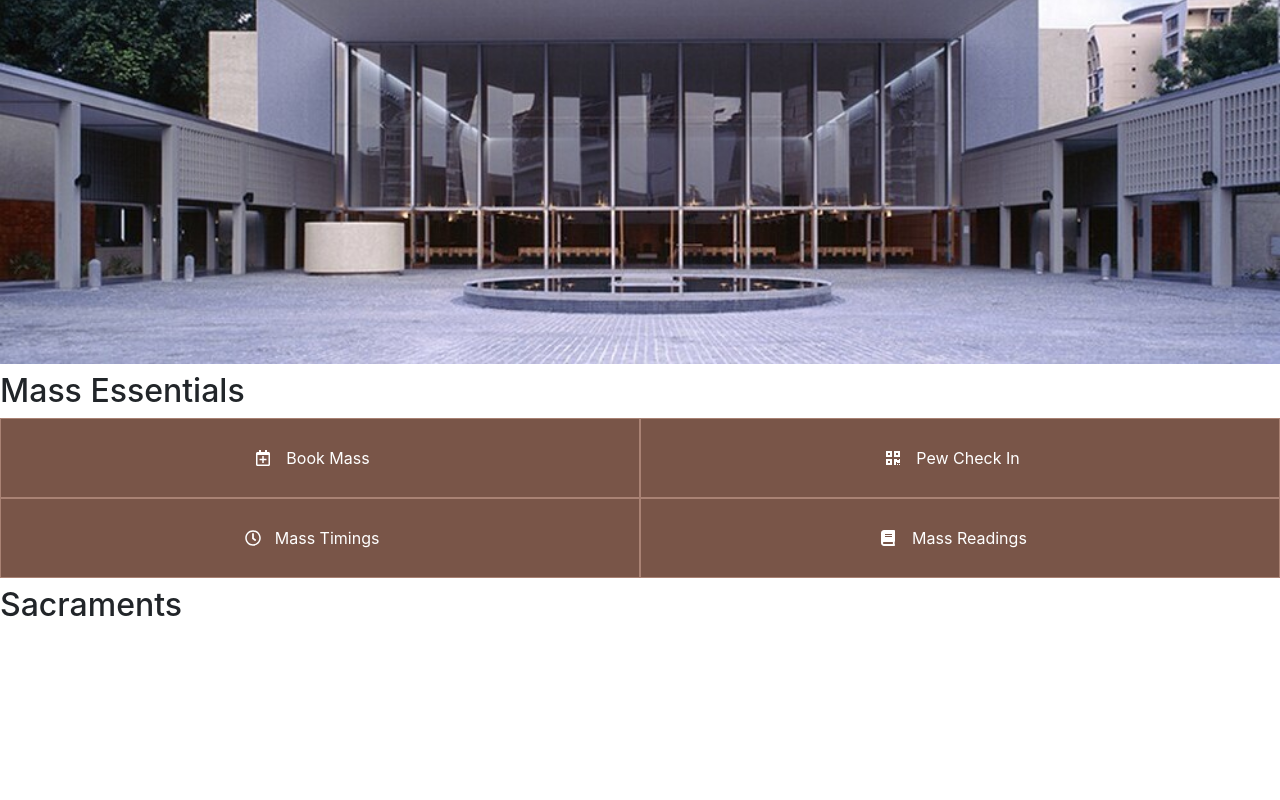
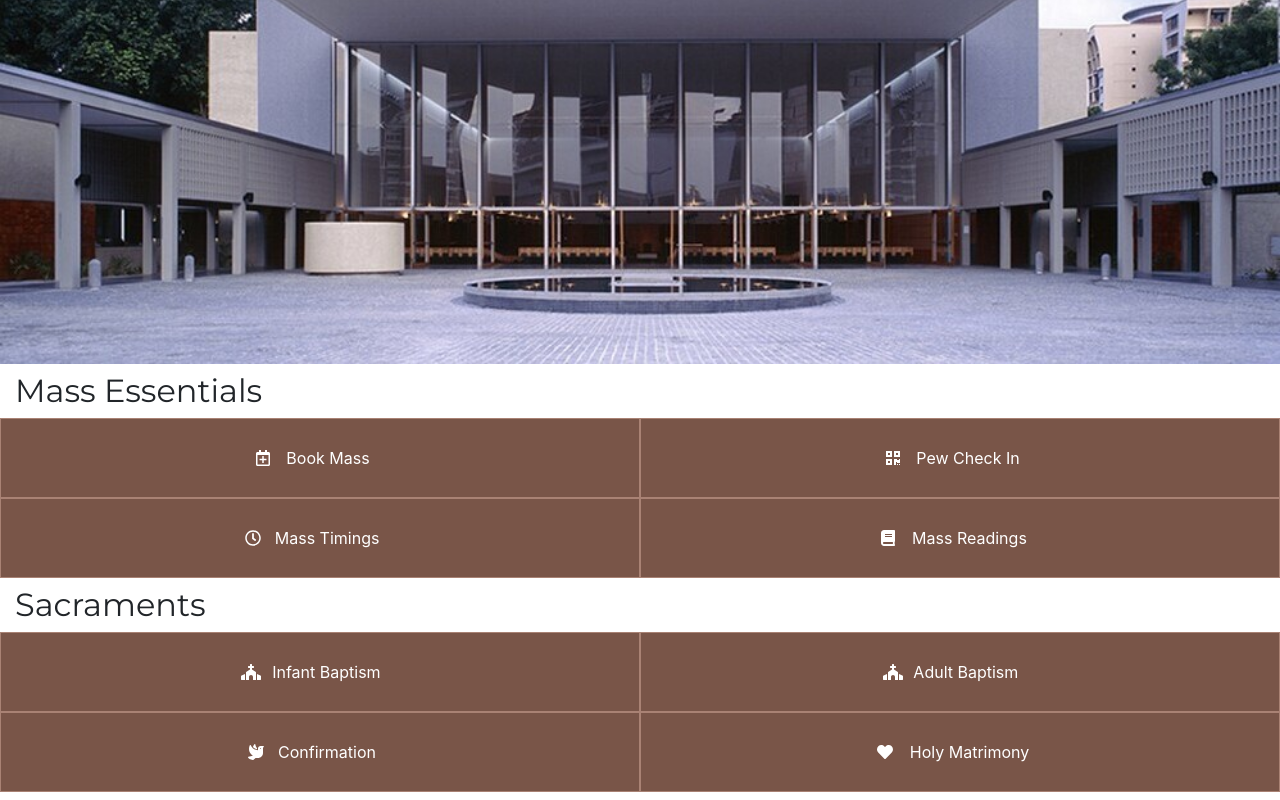
Before and after one commit to ashiswin/SMOTA-Web-App, a React (Create React App) app: page / in a window 1280 px wide. Shown: the part 285-1085 px from the top of the page. Before the commit the page ends 925 px from the top, so only its background shows below. Built offline with nearby package versions, Linux system fonts and the light colour scheme.

Commit message:
Changed fonts and added new links to sacraments

```diff
--- a/public/index.html
+++ b/public/index.html
@@ -3,6 +3,8 @@
   <head>
     <meta charset="utf-8" />
     <link rel="icon" href="%PUBLIC_URL%/favicon.ico" />
+    <link href="//fonts.googleapis.com/css?family=Montserrat:300,400,600,700&amp;subset=latin" rel="stylesheet">
+    <link href="https://fonts.googleapis.com/css2?family=Roboto&display=swap" rel="stylesheet">
     <meta name="viewport" content="width=device-width, initial-scale=1" />
     <meta name="theme-color" content="#000000" />
     <meta
--- a/src/components/LinkGrid.tsx
+++ b/src/components/LinkGrid.tsx
@@ -32,9 +32,9 @@ const LinkGrid: React.FC<Props> = ({header, links}) => {
 
     return(
       <Container fluid style={{padding: 0, marginBottom: 8}}>
-          <h2>{header}</h2>
         <Row style={{margin: 0}}>
           <Col xs={12}>
+            <h2>{header}</h2>
           </Col>
         </Row>
         {linkComponents}
--- a/src/dummy/DummyHomeScreenLinkProvider.tsx
+++ b/src/dummy/DummyHomeScreenLinkProvider.tsx
@@ -1,5 +1,5 @@
 import { Icon, icon } from '@fortawesome/fontawesome-svg-core';
-import { faQrcode, faBook } from '@fortawesome/free-solid-svg-icons';
+import { faQrcode, faBook, faChurch, faDove, faHeart } from '@fortawesome/free-solid-svg-icons';
 import { far } from '@fortawesome/free-regular-svg-icons';
 
 export interface Link {
@@ -36,5 +36,26 @@ export const DummyLinks: {[index: string]: Link[]} = {
       url: 'http://www.usccb.org/bible/readings',
     },
   ],
-  "Sacraments": [],
+  "Sacraments": [
+    {
+      iconName: icon(faChurch),
+      title: 'Infant Baptism',
+      url: 'https://www.stmary.sg/web/index.php/pastoral-services/infant-and-children-baptism',
+    },
+    {
+      iconName: icon(faChurch),
+      title: 'Adult Baptism',
+      url: 'https://www.stmary.sg/web/index.php/pastoral-services/adult-baptism',
+    },
+    {
+      iconName: icon(faDove),
+      title: 'Confirmation',
+      url: 'https://www.stmary.sg/web/index.php/pastoral-services/confirmation',
+    },
+    {
+      iconName: icon(faHeart),
+      title: 'Holy Matrimony',
+      url: 'http://www.stmary.sg/web/index.php/pastoral-services/holy-matrimony',
+    },
+  ],
 };
--- a/src/index.css
+++ b/src/index.css
@@ -1,8 +1,6 @@
 body {
   margin: 0;
-  font-family: -apple-system, BlinkMacSystemFont, 'Segoe UI', 'Roboto', 'Oxygen',
-    'Ubuntu', 'Cantarell', 'Fira Sans', 'Droid Sans', 'Helvetica Neue',
-    sans-serif;
+  font-family: 'Roboto', sans-serif;
   -webkit-font-smoothing: antialiased;
   -moz-osx-font-smoothing: grayscale;
 }
@@ -11,3 +9,7 @@ code {
   font-family: source-code-pro, Menlo, Monaco, Consolas, 'Courier New',
     monospace;
 }
+
+h2 {
+  font-family: 'Montserrat',arial,sans-serif;
+}
```
Lines whose indentation alone changed are shown as unchanged.
